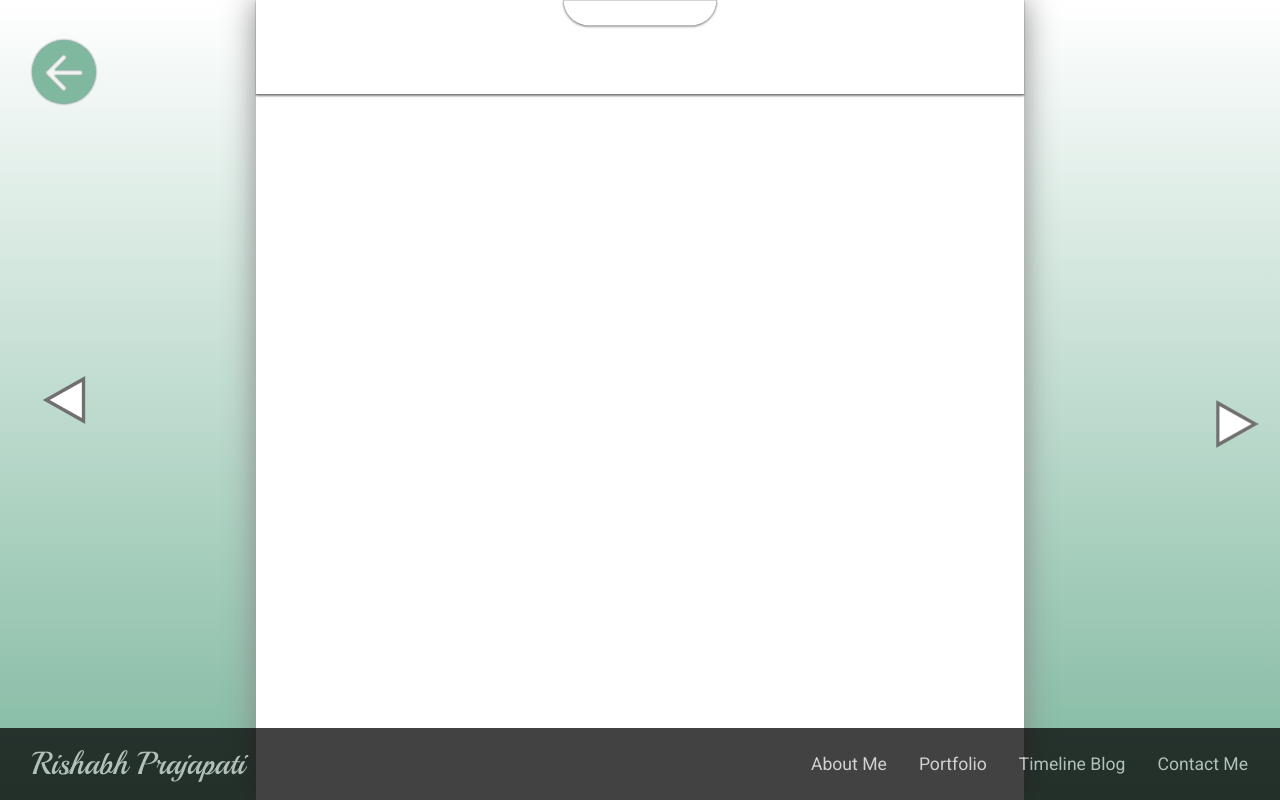
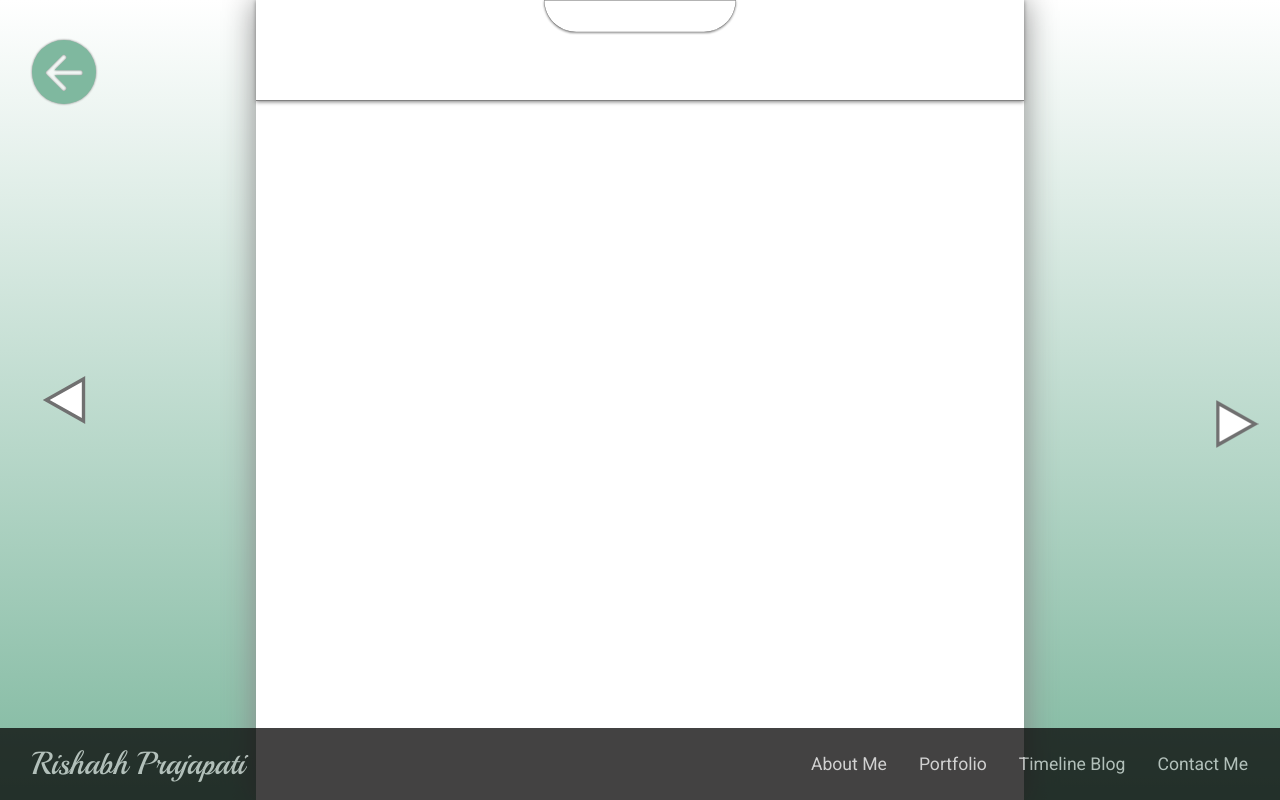
Before and after one commit to alegend4u/uBlog, a Django app: template timeline/templates/timeline/post.html in a window 1280 px wide. Run offline with Django 3.2, Linux system fonts and the light colour scheme; the template is opened without the code that fills it, so the values that code supplies are empty; style sheets or scripts are compiled from the project's sources; some web fonts are replaced.

Commit message:
Add scrolling effect on date box

```diff
--- a/timeline/static/timeline/css/post.css
+++ b/timeline/static/timeline/css/post.css
@@ -66,13 +66,13 @@ body {
   width: inherit;
   border-bottom: 1px solid gray;
   background-color: inherit;
-  box-shadow: 0 1px 2px gray;
+  box-shadow: 0 1px 4px gray;
 }
 .page .page_header .datebox {
   position: relative;
   left: 50%;
   transform: translateX(-50%);
-  width: 20%;
+  width: 25%;
   filter: drop-shadow(0 1px 1px #888);
 }
 .page .page_header .datebox .date {
--- a/timeline/static/timeline/js/post.js
+++ b/timeline/static/timeline/js/post.js
@@ -2,6 +2,12 @@ let post_title = document.querySelector(".post_title");
 let max_title_size = unpx(window.getComputedStyle(post_title, null)
     .getPropertyValue('font-size'));
 let min_title_size = Math.floor(0.6 * max_title_size);
+
+let datebox = document.querySelector(".datebox");
+let max_datebox_width = unpx(window.getComputedStyle(datebox, null)
+    .getPropertyValue('width'));
+let min_datebox_width = Math.floor(0.75 * max_datebox_width);
+
 let scroll_span = 300;
 
 window.onscroll = function () {
@@ -10,16 +16,24 @@ window.onscroll = function () {
 
 function animate_header() {
     let scroll = document.documentElement.scrollTop;
-    var scale = 0;
+    var scale_down = 0;
     if (scroll >= scroll_span) {
-        scale = 1;
+        scale_down = 1;
     } else {
-        scale = scroll / scroll_span;
+        scale_down = scroll / scroll_span;
     }
-    let calculated_font_size = Math.round(max_title_size - (max_title_size - min_title_size) * scale);
+
+    let calculated_font_size = Math.round(max_title_size - (max_title_size - min_title_size) * scale_down);
     post_title.style.fontSize = calculated_font_size + "px";
+
+    let calculated_datebox_width = Math.round(max_datebox_width - (max_datebox_width - min_datebox_width) * scale_down);
+    datebox.style.width = calculated_datebox_width + 'px';
 }
 
 function unpx(px_value) {
     return parseInt(px_value.slice(0, -2))
 }
+
+function unpercent(percent_value) {
+    return parseInt(percent_value.slice(0, -1))
+}
--- a/timeline/static/timeline/sass/post.sass
+++ b/timeline/static/timeline/sass/post.sass
@@ -64,13 +64,13 @@ body
     width: inherit
     border-bottom: 1px solid gray
     background-color: inherit
-    box-shadow: 0 1px 2px gray
+    box-shadow: 0 1px 4px gray
 
     .datebox
       position: relative
       left: 50%
       transform: translateX(-50%)
-      width: 20%
+      width: 25%
       filter: drop-shadow(0 1px 1px #888)
 
       .date
```
